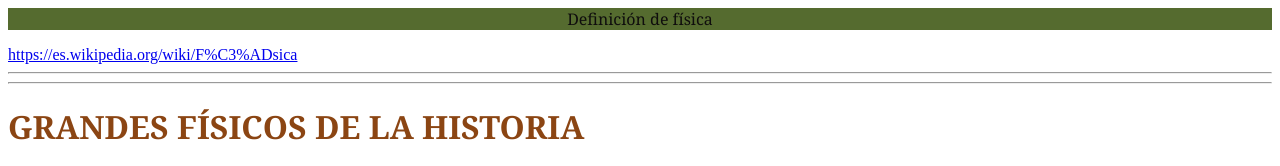
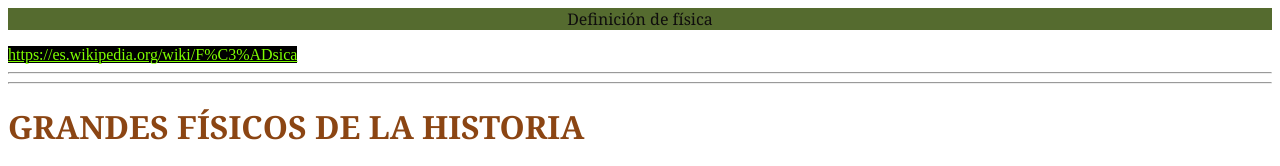
Before and after one commit to MPyscho/Grandes-fisicos, a plain HTML site: page index.html in a window 1280 px wide. Shown: the top 166 px of the page. Drawn offline with Linux system fonts and the light colour scheme.

Commit message:
Añadido hover, link, active

```diff
--- a/estilos.css
+++ b/estilos.css
@@ -16,5 +16,11 @@ ol {
     color: #0f0d0d;
 }
 a:hover {
-    color: #e78282; background-color: aliceblue;
+    color: #094407; background-color: aliceblue;
 }
+a:link {
+    color: chartreuse; background-color: black;
+}
+a:visited {
+    color: #702405; background-color: aliceblue;
+}
```
